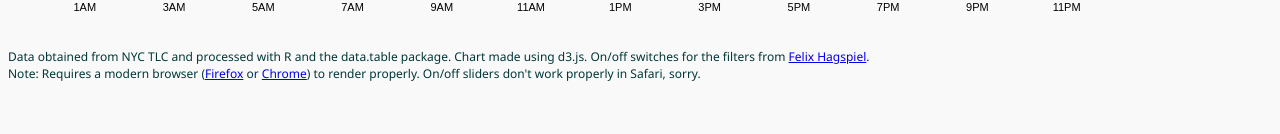
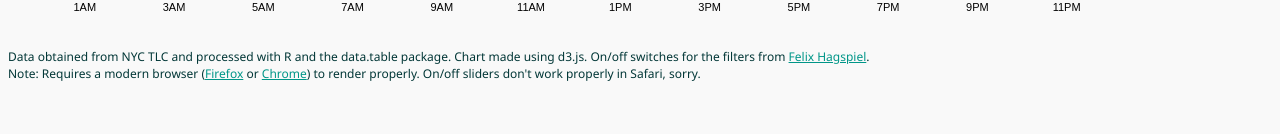
Before and after one commit to yeethan/taxichart, a plain HTML site: page index.html in a window 1280 px wide. Shown: the part 674-808 px from the top of the page. Drawn offline with nearby package versions, Linux system fonts and the light colour scheme.

Commit message:
Update index.html

```diff
--- a/index.html
+++ b/index.html
@@ -18,6 +18,10 @@
   		font-size: 12px;
 		background-color:#f9f9f9;
 		color:#023737;
+		}
+
+		a {
+		   color:  #009688;
 		}
 
 		.axis text {
```
